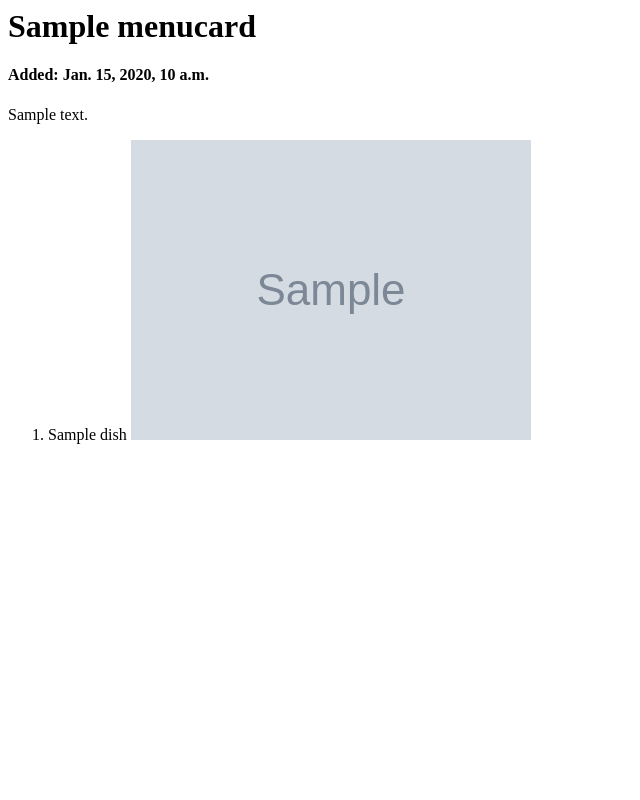
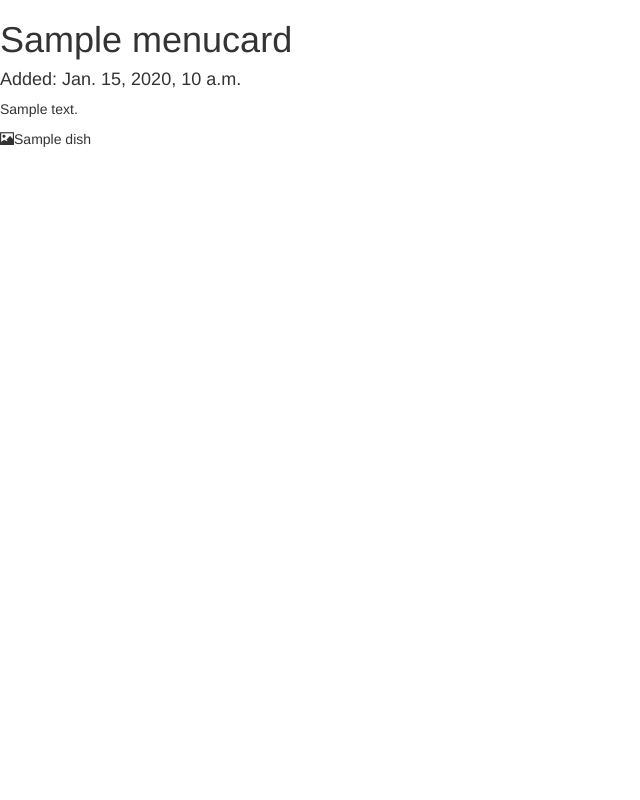
Before and after one commit to monuszko/django-karty, a Django app: template karty/templates/karty/menucard_detail.html in a window 1280 px wide. Shown: the whole page, without its empty margins (0-640 px from the left). Run offline with Django 3.2, Linux system fonts and the light colour scheme; the template is opened without the code that fills it: most values are stand-ins (such as "Sample title", 1, 10 or a date in 2020); grey boxes marked "Sample" are stand-in pictures; some libraries are stand-ins or nearby versions.

Commit message:
bootstrap templates pt. 1

```diff
--- a/karty/factories.py
+++ b/karty/factories.py
@@ -56,6 +56,6 @@
     def name(n):
         number = str(n)
         remaining_len = 50 - 6 - len(number)
-        return 'Menu {:.{width}} {}'.format(
+        return 'Dish {:.{width}} {}'.format(
                 ' '.join(fake.words(nb=5)), number,  width=remaining_len
                 )
--- a/karty/static/karty/style.css
+++ b/karty/static/karty/style.css
@@ -1,7 +1,44 @@
-li a {
-    color: green;
-}
-
 .hidden {
     display: none;
 }
+
+.invisible {
+    display: hidden;
+}
+
+.flex-list {
+    display: flex;
+    flex-flow: column wrap;
+    max-height: 100%;
+    align-content: flex-start;
+    overflow: auto;
+}
+
+.flex-item {
+    margin: 0px 40px 20px 0px;
+}
+
+html, body {
+    height: 90%;
+}
+
+
+.glyphicon-picture img {
+    display: none;
+}
+
+.glyphicon-picture:hover img {
+  display:block;
+  position:absolute;
+  top:0;
+  left:0;
+  z-index:1000;
+  width:auto;
+  max-width:320px;
+  min-height:128px;
+  border:1px solid black;
+  margin-top:12px;
+  margin-left:32px;
+  overflow:hidden;
+  padding:8px;
+}
--- a/karty/templates/karty/base.html
+++ b/karty/templates/karty/base.html
@@ -1,8 +1,17 @@
 {% load static %}
+<!DOCTYPE html>
+<head lang="en">
+<head>
 
-<link rel="stylesheet" type="text/css" href="{% static 'karty/style.css' %}" />
-<script type="text/javascript" src="{% url 'javascript-catalog' %}"></script>
-
+    {% block title %}<title>Menu Cards</title>{% endblock %}
+    <meta charset='utf-8'>
+    <meta name="viewport" content="width=device-width, initial-scale=1">
+    <link rel="stylesheet" href="https://maxcdn.bootstrapcdn.com/bootstrap/3.3.7/css/bootstrap.min.css">
+    <script src="https://ajax.googleapis.com/ajax/libs/jquery/1.12.4/jquery.min.js"></script>
+    <script src="https://maxcdn.bootstrapcdn.com/bootstrap/3.3.7/js/bootstrap.min.js"></script>
+    <script type="text/javascript" src="{% url 'javascript-catalog' %}"></script>
+    <link rel="stylesheet" type="text/css" href="{% static 'karty/style.css' %}" />
+</head>
 <body>
 {% block content %}
 {% endblock content %}
--- a/karty/templates/karty/menucard_detail.html
+++ b/karty/templates/karty/menucard_detail.html
@@ -7,13 +7,15 @@
 
 <p>{{ menucard.desc }}
 
-<ol>
+<div class="flex-list">
     {% for dish in menucard.dishes.all %}
-    <li>{{ dish.name }}
+    <div class="flex-item">
+        <span class="glyphicon glyphicon-picture {% if not dish.photo %}invisible{% endif %}">
         {% if dish.photo %}
-        <img src="{{ dish.photo.url }}"/>
+            <img src="{{ dish.photo.url }}" class="img-circle" />
         {% endif %}
-    </li>
+        </span>{{ dish.name }}
+    </div>
     {% endfor %}
-</ol>
+</div>
 {% endblock content %}
```
Also changed, not shown: karty/templates/karty/pagination.html (+7 -5 lines), 1 other file.
